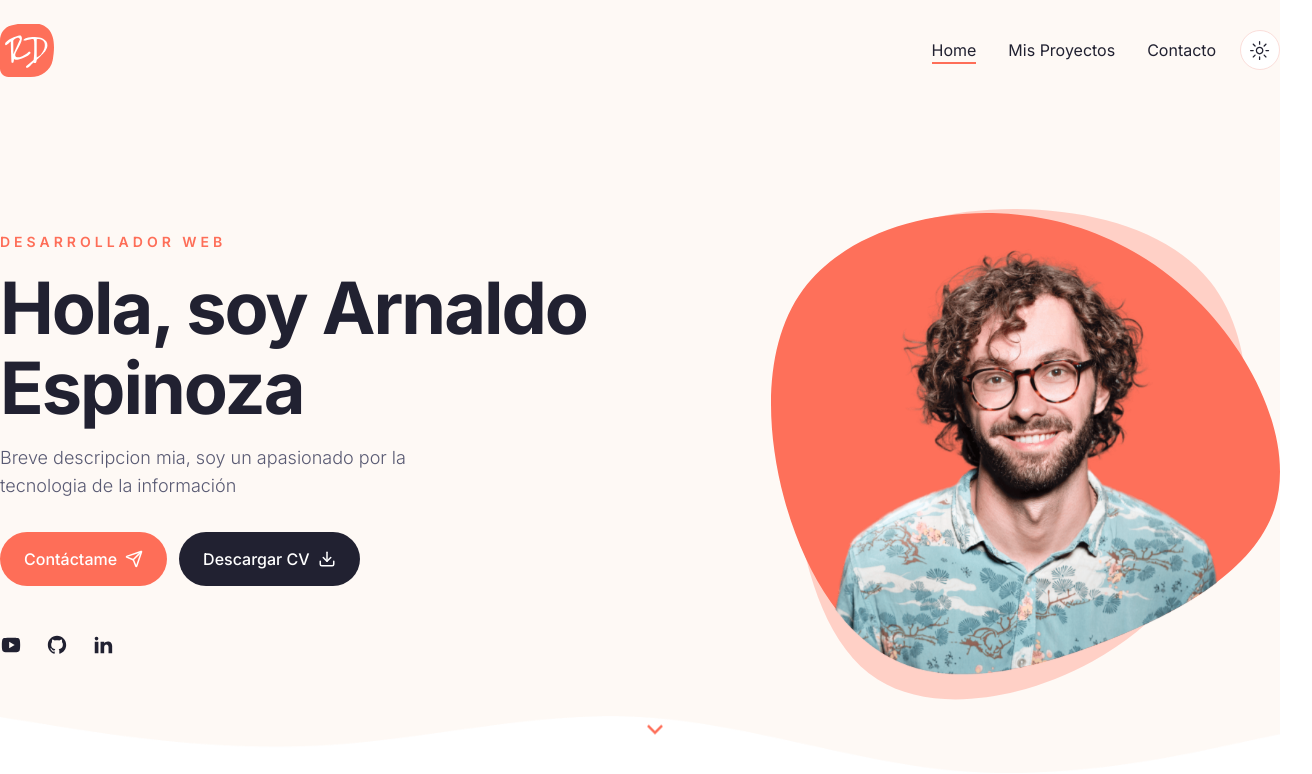
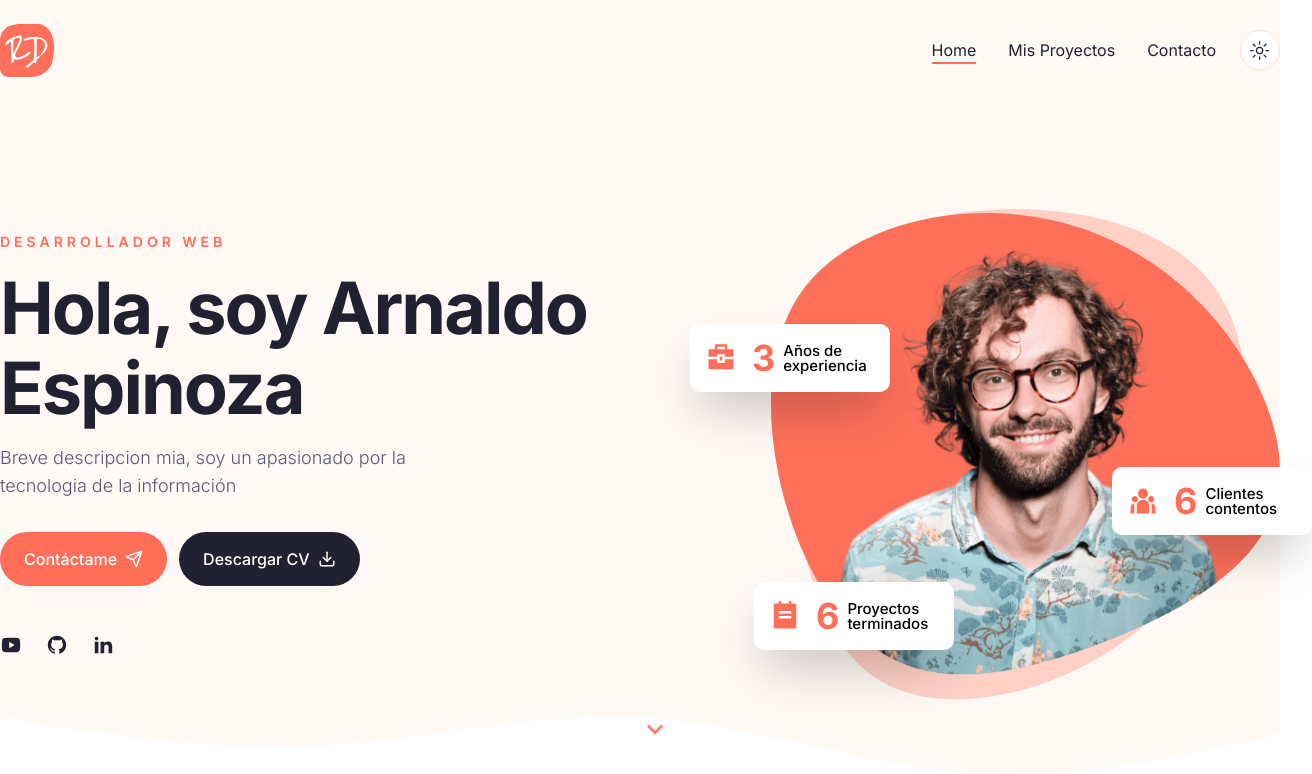
Before and after one commit to arnaldo16763695/portfolio2, a Next.js app: page / in a window 1280 px wide. Shown: the top 774 px of the page, 1312 px wide, since content can reach past the window. Built offline with nearby package versions, Linux system fonts and the light colour scheme.

Commit message:
this commit works in badges

```diff
--- a/app/globals.css
+++ b/app/globals.css
@@ -89,6 +89,7 @@
   * {
     @apply border-border;
   }
+
   body {
     @apply bg-background text-foreground;
   }
@@ -101,3 +102,7 @@
 .subtitle {
   @apply text-muted-foreground text-lg mb-8 font-light;
 }
+
+.badge {
+  @apply z-10 w-[200px] h-[68px] bg-white dark:backdrop-blur-[44px] shadow-2xl p-4 rounded-[10px] flex items-center gap-x-4;
+}
--- a/components/Badge.jsx
+++ b/components/Badge.jsx
@@ -1,8 +1,21 @@
-import React from 'react'
+'use client'
+import CountUp from 'react-countup';
 
-const Badge = () => {
+
+const Badge = ({ containerStyles, icon, endCountNum, endCountText, badgeText }) => {
   return (
-    <div>Badge</div>
+    <div className={`badge ${containerStyles}`}>
+      <div className='text-3xl text-primary'>{icon}</div>
+      <div className='flex items-center gap-x-2'>
+        <div className='text-4xl leading-none font-bold text-primary'>
+          <CountUp end={endCountNum} delay={1} duration={4} />
+          {endCountText}
+        </div>
+        <div className='max-w-[70px] leading-none text-[15px] font-medium text-black'>
+            {badgeText}
+        </div>
+      </div>
+    </div>
   )
 }
 
--- a/components/Hero.jsx
+++ b/components/Hero.jsx
@@ -35,6 +35,17 @@
           </div>
           {/* image */}
           <div className="hidden xl:flex relative">
+
+            {/* badge 1 */}
+            <Badge icon={<RiBriefcase4Fill />} endCountNum={3} badgeText={'Años de experiencia'} containerStyles='absolute top-[24%] -left-[5rem]' />
+
+            {/* badge 2*/}
+            <Badge icon={<RiTodoFill />} endCountNum={6} endCountText={''} badgeText={'Proyectos terminados'} containerStyles='absolute top-[80%] -left-[1rem]' />
+
+            {/* badge 3*/}
+            <Badge icon={<RiTeamFill />} endCountNum={6} endCountText={''} badgeText={'Clientes contentos'} containerStyles='absolute top-[55%] -right-8' />
+
+
             <div className='bg-hero_shape2_light dark:bg-hero_shape2_dark
              h-[500px] w-[500px] bg-no-repeat absolute -top-1 -right-2'>
             </div>
```
Lines whose indentation alone changed are shown as unchanged.
